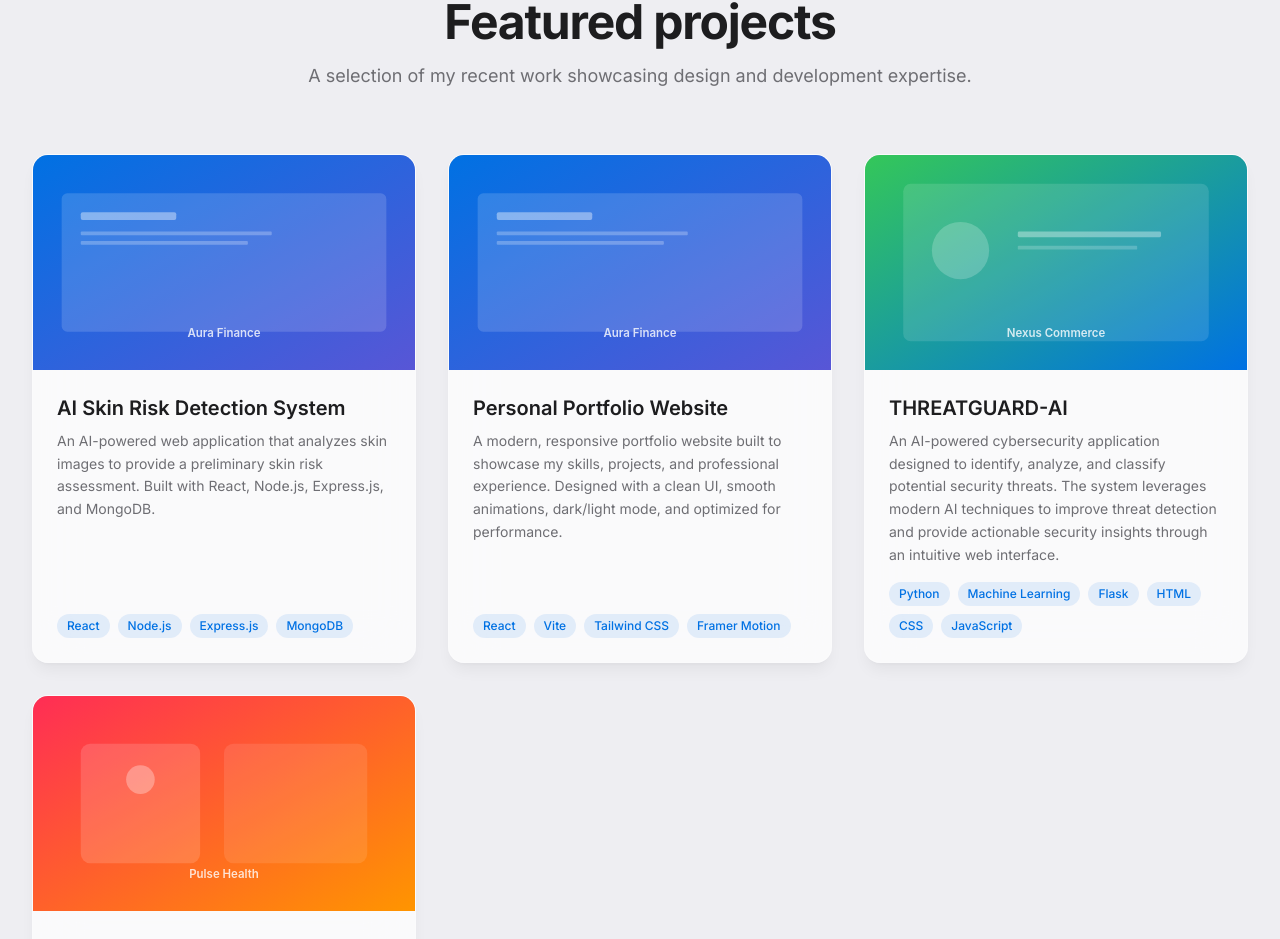
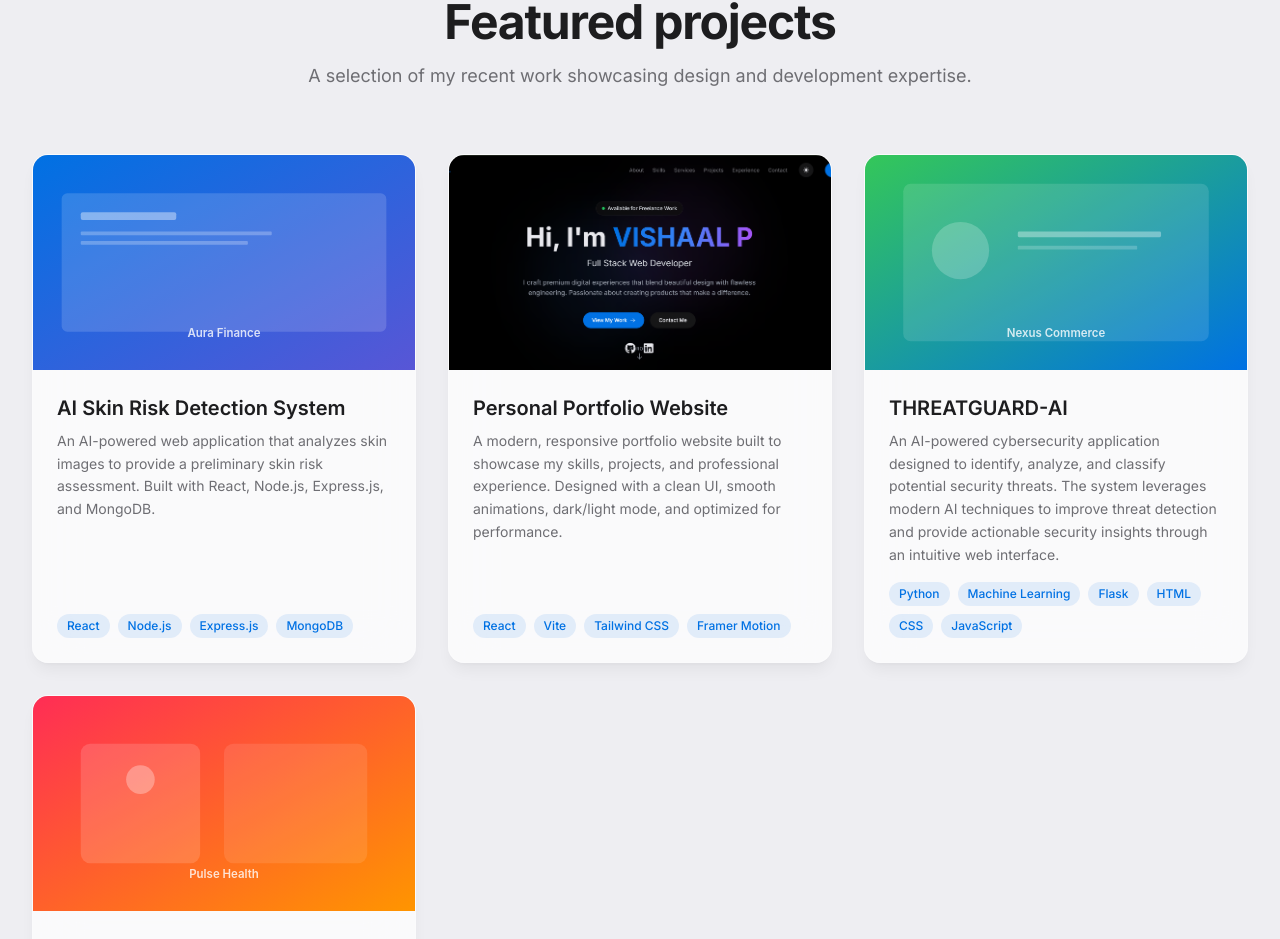
Before and after one commit to vishaalcibi-ops/my-portfolio, a React (Vite) app: page / in a window 1280 px wide. Shown: the part 3877-4816 px from the top of the page. Built offline with nearby package versions, Linux system fonts and the light colour scheme.

Commit message:
Force new deployment

```diff
--- a/src/data/portfolioData.js
+++ b/src/data/portfolioData.js
@@ -81,7 +81,7 @@ export const projects = [
   description:
     "A modern, responsive portfolio website built to showcase my skills, projects, and professional experience. Designed with a clean UI, smooth animations, dark/light mode, and optimized for performance.",
 
-  image: "/assets/project-1.svg",
+  image: "public/assets/portfolio.png",
 
   tags: [
     "React",
```
Also changed, not shown: public/assets/portfolio.png (added).
